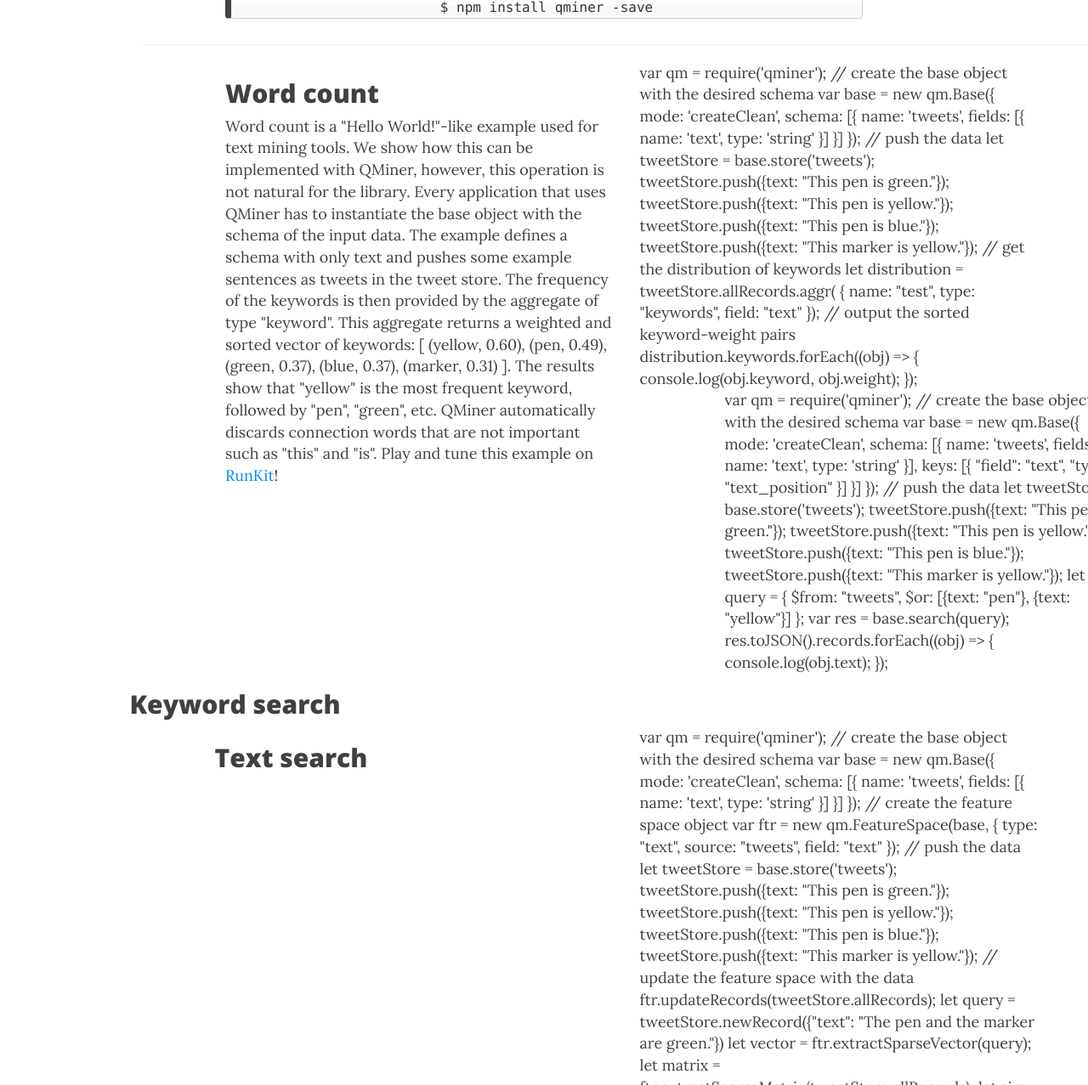
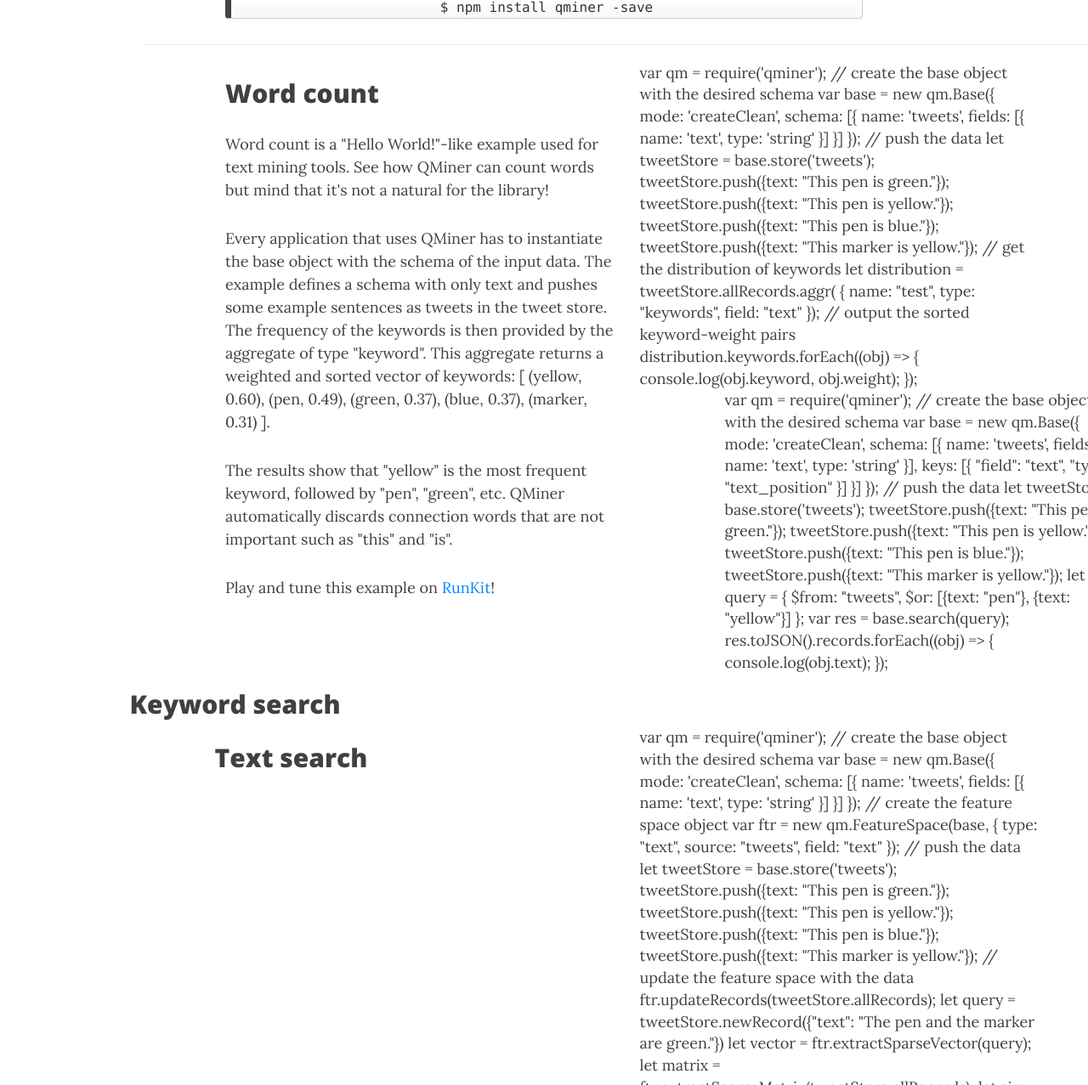
Before and after one commit to qminer/qminer.github.io, a Jekyll site: the page built from index.html, in a window 1280 px wide and 1400 px high, scrolled down 704 px, cut to the strip 123-1400 px from the top of the window. Shown: the whole strip at 85% size. Built offline with Jekyll 4.4.1, drawn with Linux system fonts in a browser that asks for light colours; nearby versions of some CDN libraries; the list of posts is cut into pages by our own code.

Commit message:
Added paragrph.

```diff
--- a/index.html
+++ b/index.html
@@ -23,13 +23,13 @@ use-site-title: true
   <div class="row">
     <div class="col-xl-5 col-lg-5 col-md-5 col-md-offset-1">
       <h2 class="post-title"> Word count</h2>
-      Word count is a "Hello World!"-like example used for text mining tools. We show how this can be implemented with QMiner, however, this operation is not natural for the library.
+      <p> Word count is a "Hello World!"-like example used for text mining tools. See how QMiner can count words but mind that it's not a natural for the library! </p>
 
-      Every application that uses QMiner has to instantiate the base object with the schema of the input data. The example defines a schema with only text and pushes some example sentences as tweets in the tweet store. The frequency of the keywords is then provided by the aggregate of type "keyword". This aggregate returns a weighted and sorted vector of keywords: [ (yellow, 0.60), (pen, 0.49), (green, 0.37), (blue, 0.37), (marker, 0.31) ].
+      <p>Every application that uses QMiner has to instantiate the base object with the schema of the input data. The example defines a schema with only text and pushes some example sentences as tweets in the tweet store. The frequency of the keywords is then provided by the aggregate of type "keyword". This aggregate returns a weighted and sorted vector of keywords: [ (yellow, 0.60), (pen, 0.49), (green, 0.37), (blue, 0.37), (marker, 0.31) ]. </p>
 
-      The results show that "yellow" is the most frequent keyword, followed by "pen", "green", etc. QMiner automatically discards connection words that are not important such as "this" and "is".
+      <p>The results show that "yellow" is the most frequent keyword, followed by "pen", "green", etc. QMiner automatically discards connection words that are not important such as "this" and "is".</p>
 
-      Play and tune this example on <a href="https://runkit.com/carolninap/5a21517b57d217001278fd2a" class="post-read-more">RunKit</a>!
+      <p>Play and tune this example on <a href="https://runkit.com/carolninap/5a21517b57d217001278fd2a" class="post-read-more">RunKit</a>!</p>
     </div>
     <div class="col-xl-5 col-lg-5 col-md-5">
       <div id="word-count">
```
